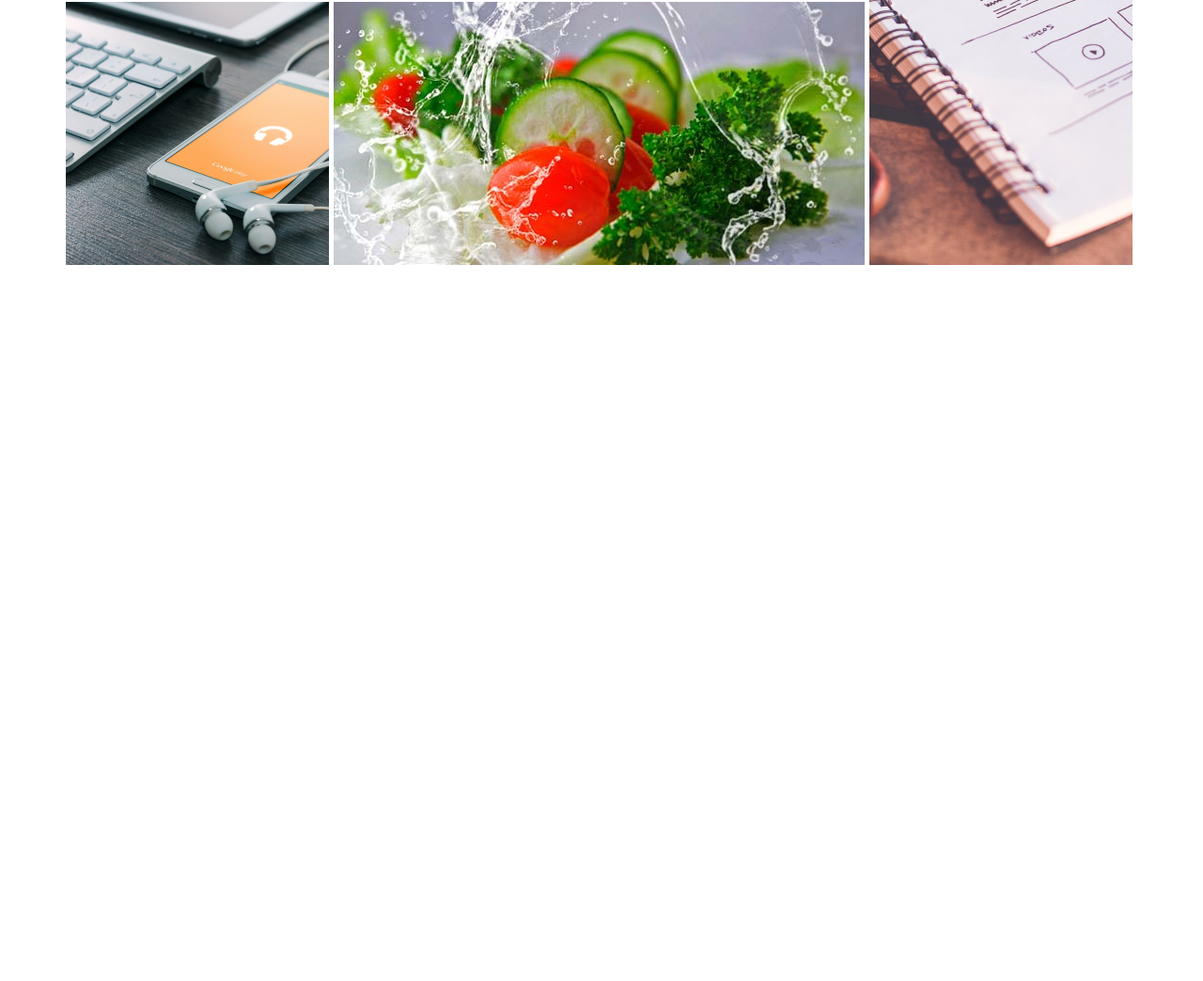
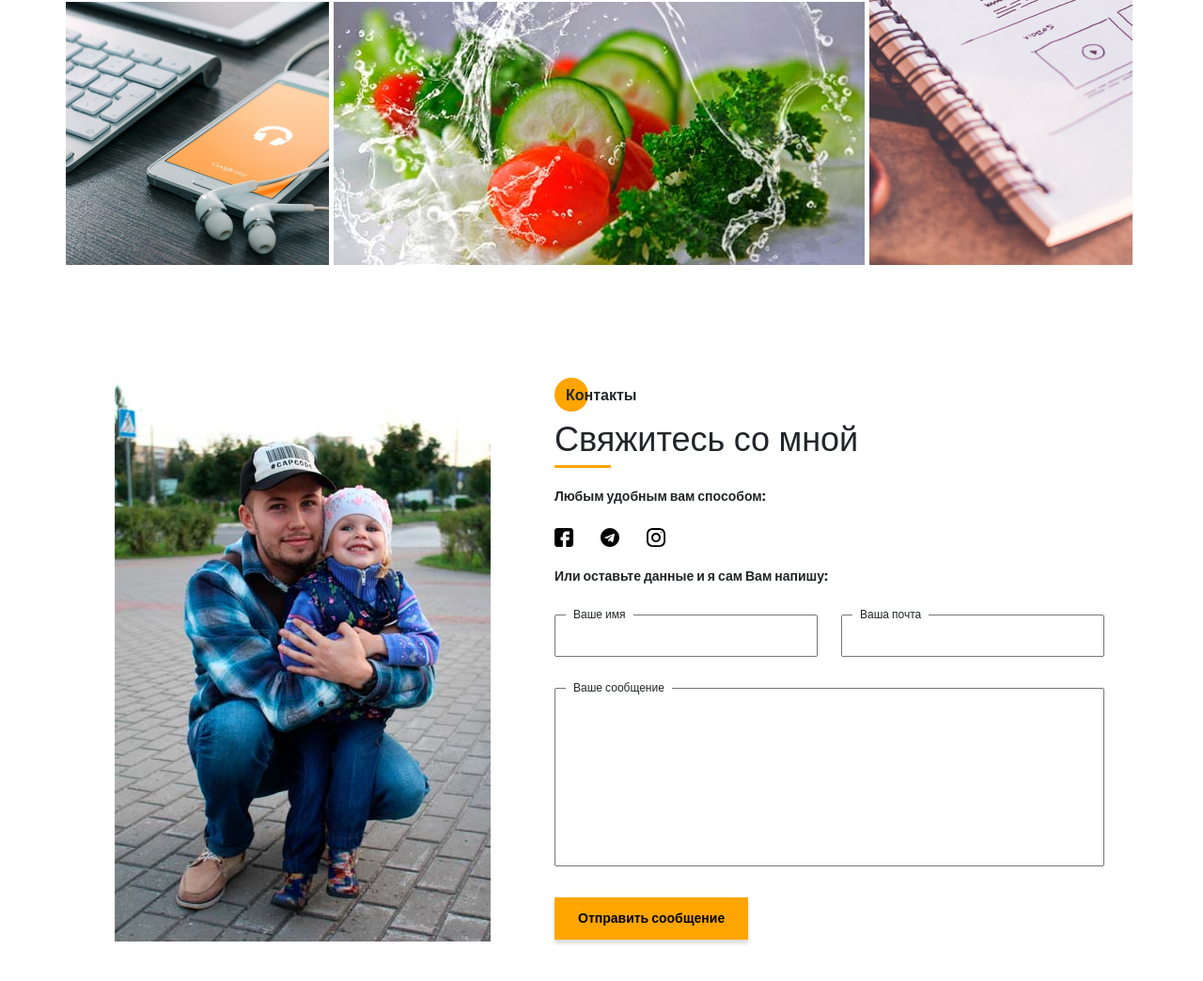
Before and after one commit to IvanMetlitski/Portfolio, a website: page src/index.html in a window 1280 px wide. Shown: the part 3364-4408 px from the top of the page at 94% size. Before the commit the page ends 3646 px from the top, so only its background shows below. Drawn offline with Linux system fonts and the light colour scheme.

Commit message:
contacts section

```diff
--- a/src/index.html
+++ b/src/index.html
@@ -278,6 +278,55 @@
         </div>
     </section>
 
+    <section class="contacts">
+        <div class="container">
+           <div class="contacts__wrapper">
+               <div class="contacts__photo">
+                   <img src="img/main_photo.jpg" alt="photo">
+               </div>
+               <div class="contacts__descr">
+                   <h2 class="title title_fz16 contacts__title">Контакты</h2>
+                   <div class="contacts__subtitle title_fz36">Свяжитесь со мной</div>
+                   <div class="divider"></div>
+                   <div class="title title_fz14 contacts__text">
+                       Любым удобным вам способом:
+                   </div>
+                   <div class="contacts__social">
+                       <a href="#" class="contacts__link">
+                           <img  style="rotate: 90deg" src="icons/social/facebook.svg" alt="facebook">
+                       </a>
+                       <a href="#" class="contacts__link">
+                           <img src="icons/social/telegram.svg" alt="telegram">
+                       </a>
+                       <a href="#" class="contacts__link">
+                           <img style="rotate: 90deg" src="icons/social/instagram.svg" alt="instagram">
+                       </a>
+                   </div>
+                   <div class="title title_fz14 contacts__text">
+                       Или оставьте данные и я сам Вам напишу:
+                   </div>
+
+                   <form action="#" class="contacts__form">
+                       <div class="contacts__input">
+                           <input name="name" id="name" type="text">
+                           <label for="name">Ваше имя</label>
+                       </div>
+                       <div class="contacts__input">
+                           <input name="email" id="email" type="email">
+                           <label for="email">Ваша почта</label>
+                       </div>
+                       <div class="contacts__textarea">
+                           <textarea name="text" id="text"></textarea>
+                           <label for="text">Ваше сообщение</label>
+                       </div>
+                       <div>
+                           <button class="btn contacts__btn">Отправить сообщение</button>
+                       </div>
+                   </form>
+               </div>
+           </div>
+        </div>
+    </section>
     <script src="js/script.js"></script>
 </body>
 </html>
--- /dev/null
+++ b/src/sass/blocks/_contacts.scss
@@ -0,0 +1,90 @@
+.contacts {
+  padding: 120px 0 90px 0;
+  &__wrapper {
+    padding: 0 35px 0 52px;
+    display: grid;
+    grid-template-columns: 400px 585px;
+    justify-content: space-between;
+  }
+  &__photo {
+    img {
+      width: 100%;
+    }
+  }
+  &__descr {
+    padding-top: 6px;
+    .divider {
+      margin: 0;
+    }
+  }
+  &__title {
+    position: relative;
+    padding: 1px 0 0 12px;
+    @include before_circle;
+  }
+  &__text {
+    margin-top: 20px;
+  }
+  &__social {
+    margin-top: 20px;
+  }
+  &__link {
+    margin-right: 25px;
+    &:hover {
+      text-decoration: none;
+    }
+    img {
+      max-width: 20px;
+      max-height: 22px;
+      transition: all .2s;
+      &:hover {
+        scale: 130%;
+        text-decoration: none;
+      }
+    }
+  }
+  &__form {
+    margin-top: 30px;
+    display: grid;
+    grid-template: 45px 190px 45px / 280px 280px ;
+    justify-content: space-between;
+    row-gap: 33px;
+    label {
+      display: block;
+      margin-bottom: 0;
+      top: -9px;
+      left: 12px;
+      position: absolute;
+      height: 18px;
+      padding: 0 8px;
+      background-color: #fff;
+      font-size: 12px;
+    }
+  }
+  &__input {
+    position: relative;
+    input {
+      width: 100%;
+      height: 100%;
+      padding: 0 20px;
+      font-size: 12px;
+    }
+  }
+  &__textarea {
+    position: relative;
+    grid-column: 1/3;
+    textarea {
+      width: 100%;
+      height: 100%;
+      resize: none;
+      padding: 20px;
+      font-size: 12px;
+    }
+  }
+  &__btn {
+    border: none;
+    font-weight: bold;
+    font-size: 14px;
+    line-height: 21px;
+  }
+}
--- a/src/sass/style.scss
+++ b/src/sass/style.scss
@@ -31,3 +31,4 @@
 @import 'blocks/resume';
 @import 'blocks/skills';
 @import 'blocks/portfolio';
+@import 'blocks/contacts';
```
Also changed, not shown: src/sass/style.css, 1 other file.
